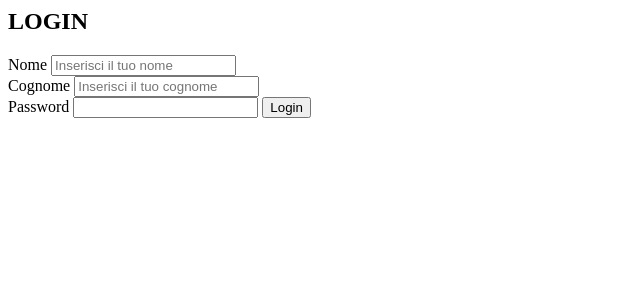
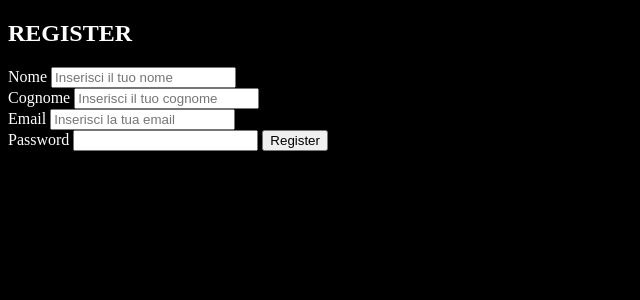
Before and after one commit to DavideFarci/edusogno-task, a PHP site: page /register.php in a window 1280 px wide. Shown: the top 300 px of the page, without its empty margins (0-640 px from the left). Run offline with PHP 8.4, Linux system fonts and the light colour scheme.

Commit message:
fix register form

```diff
--- a/register.php
+++ b/register.php
@@ -1,5 +1,17 @@
-<form action="login.php" method="post">
-        <h2>LOGIN</h2>
+<!DOCTYPE html>
+<html lang="en">
+
+<head>
+    <meta charset="UTF-8">
+    <meta http-equiv="X-UA-Compatible" content="IE=edge">
+    <meta name="viewport" content="width=device-width, initial-scale=1.0">
+    <link rel="stylesheet" href="assets/styles/style.css">
+    <title>Edusogno</title>
+</head>
+
+<body>
+    <form action="login.php" method="post">
+        <h2>REGISTER</h2>
         <p class="error"></p>
 
         <label for="name">Nome</label>
@@ -8,9 +20,15 @@
         <label for="surname">Cognome</label>
         <input type="text" name="surname" placeholder="Inserisci il tuo cognome"><br>
 
+        <label for="email">Email</label>
+        <input type="email" name="email" placeholder="Inserisci la tua email"><br>
+
         <label for="pass">Password</label>
         <input type="password" name="pass">
 
-        <button type="submit">Login</button>
+        <button type="submit">Register</button>
 
     </form>
+</body>
+
+</html>
```
